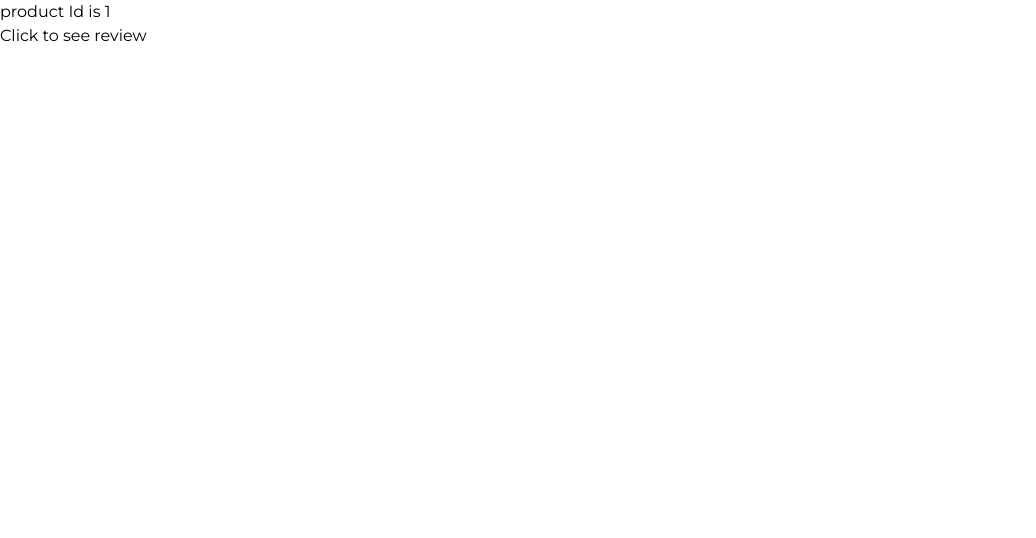
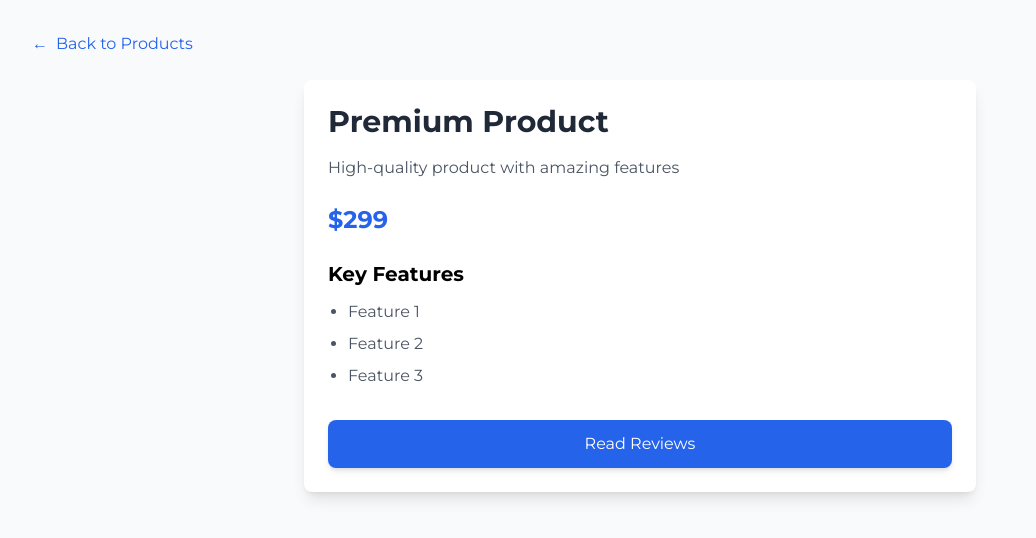
Before and after one commit to manoj-s-sb/next-auth-az, a Next.js app in the folder my-app/: page /products/1 in a window 1280 px wide. Shown: the top 538 px of the page, without its empty margins (0-1036 px from the left). Built offline with nearby package versions, Linux system fonts and the light colour scheme.

Commit message:
added all the files i src directory

```diff
--- /dev/null
+++ b/my-app/app/page.tsx
@@ -0,0 +1,23 @@
+"use client";
+import { useRouter } from "next/navigation";
+
+export default function Home() {
+  const router = useRouter();
+  return (
+    <main className="min-h-screen flex items-center justify-center bg-gray-50">
+      <div className="text-center">
+        <h1 className="text-4xl font-bold mb-6 text-gray-800">
+          Welcome to Our Store
+        </h1>
+        <button
+          onClick={() => router.push("./products")}
+          className="px-6 py-3 bg-blue-600 text-white rounded-lg
+                   hover:bg-blue-700 transition-colors duration-200
+                   shadow-md hover:shadow-lg"
+        >
+          View Products
+        </button>
+      </div>
+    </main>
+  );
+}
--- /dev/null
+++ b/my-app/app/products/[productsId]/page.tsx
@@ -0,0 +1,57 @@
+"use client";
+import { useParams, useRouter } from "next/navigation";
+import React from "react";
+
+const ProductDetails = () => {
+  const params = useParams();
+  const router = useRouter();
+
+  // Mock product data - replace with actual data fetching
+  const product = {
+    id: params.productsId,
+    name: "Premium Product",
+    description: "High-quality product with amazing features",
+    price: "$299",
+    features: ["Feature 1", "Feature 2", "Feature 3"],
+  };
+
+  return (
+    <div className="min-h-screen bg-gray-50 p-8">
+      <button
+        onClick={() => router.back()}
+        className="mb-6 text-blue-600 hover:text-blue-800 flex items-center gap-2"
+      >
+        <span>←</span> Back to Products
+      </button>
+
+      <div className="bg-white rounded-lg shadow-lg p-6 max-w-2xl mx-auto">
+        <h1 className="text-3xl font-bold mb-4 text-gray-800">{product.name}</h1>
+        <p className="text-gray-600 mb-6">{product.description}</p>
+        <p className="text-2xl font-bold text-blue-600 mb-6">{product.price}</p>
+
+        <div className="mb-8">
+          <h2 className="text-xl font-semibold mb-3">Key Features</h2>
+          <ul className="list-disc pl-5 space-y-2">
+            {product.features.map((feature, index) => (
+              <li key={index} className="text-gray-600">{feature}</li>
+            ))}
+          </ul>
+        </div>
+
+        <div className="flex gap-4">
+          <button
+            onClick={() => router.push(`/products/${params.productsId}/review/65`)}
+            className="flex-1 bg-blue-600 text-white py-3 px-6 rounded-lg
+                     hover:bg-blue-700 transition-colors duration-200
+                     shadow-md hover:shadow-lg"
+          >
+            Read Reviews
+          </button>
+
+        </div>
+      </div>
+    </div>
+  );
+};
+
+export default ProductDetails;
--- /dev/null
+++ b/my-app/app/products/[productsId]/review/[review]/page.tsx
@@ -0,0 +1,59 @@
+"use client";
+import { useParams, useRouter } from "next/navigation";
+import React from "react";
+
+const ReviewPage: React.FC = () => {
+  const params = useParams();
+  const router = useRouter();
+
+  // Mock review data - replace with actual data fetching
+  const review = {
+    id: params.review,
+    productId: params.productsId,
+    rating: 4,
+    author: "John Doe",
+    date: "March 15, 2024",
+    content: "This product exceeded my expectations. The quality is outstanding and the features are exactly what I needed.",
+  };
+
+  return (
+    <div className="min-h-screen bg-gray-50 p-8">
+      <button
+        onClick={() => router.back()}
+        className="mb-6 text-blue-600 hover:text-blue-800 flex items-center gap-2"
+      >
+        <span>←</span> Back to Product
+      </button>
+
+      <div className="bg-white rounded-lg shadow-lg p-6 max-w-2xl mx-auto">
+        <h1 className="text-2xl font-bold mb-6 text-gray-800">Product Review</h1>
+
+        <div className="mb-4">
+          <div className="flex items-center justify-between mb-2">
+            <span className="font-semibold text-gray-700">{review.author}</span>
+            <span className="text-gray-500 text-sm">{review.date}</span>
+          </div>
+
+          <div className="flex items-center mb-4">
+            {[...Array(5)].map((_, index) => (
+              <span
+                key={index}
+                className={`text-2xl ${index < review.rating ? 'text-yellow-400' : 'text-gray-300'}`}
+              >
+                ★
+              </span>
+            ))}
+          </div>
+
+          <p className="text-gray-600 leading-relaxed">
+            {review.content}
+          </p>
+        </div>
+
+
+      </div>
+    </div>
+  );
+};
+
+export default ReviewPage;
--- /dev/null
+++ b/my-app/app/products/page.tsx
@@ -0,0 +1,40 @@
+"use client";
+import { useRouter } from "next/navigation";
+import React from "react";
+
+const Products = () => {
+  const router = useRouter();
+
+  const products = [
+    { id: "1987", name: "Premium Headphones", price: "$299" },
+    { id: "1988", name: "Wireless Speaker", price: "$199" },
+    { id: "1989", name: "Smart Watch", price: "$249" },
+  ];
+
+  return (
+    <div className="min-h-screen bg-gray-50 p-8">
+      <h1 className="text-3xl font-bold mb-8 text-gray-800">Our Products</h1>
+
+      <div className="grid grid-cols-1 md:grid-cols-2 lg:grid-cols-3 gap-6">
+        {products.map((product) => (
+          <div
+            key={product.id}
+            className="bg-white rounded-lg shadow-md p-6 hover:shadow-lg transition-shadow duration-200"
+          >
+            <h2 className="text-xl font-semibold mb-2">{product.name}</h2>
+            <p className="text-gray-600 mb-4">{product.price}</p>
+            <button
+              onClick={() => router.push(`/products/${product.id}`)}
+              className="w-full px-4 py-2 bg-blue-600 text-white rounded-md
+                       hover:bg-blue-700 transition-colors duration-200"
+            >
+              View Details
+            </button>
+          </div>
+        ))}
+      </div>
+    </div>
+  );
+};
+
+export default Products;
--- a/my-app/src/app/products/[productsId]/page.tsx
+++ /dev/null
@@ -1,23 +0,0 @@
-"use client";
-import { useParams, useRouter } from "next/navigation";
-import React from "react";
-
-const ProductId = () => {
-  const params = useParams();
-  const router = useRouter();
-  return (
-    <>
-      <div>product Id is {params.productsId}</div>
-      <button
-        onClick={() => {
-          router.push(`/products/${params.productsId}/review/65`);
-        }}
-        className="bg-blue-500 hover:bg-blue-600 text-white font-semibold py-2 px-4 rounded-lg shadow-md transition duration-300 ease-in-out transform hover:scale-105 focus:outline-none focus:ring-2 focus:ring-blue-500 focus:ring-opacity-50"
-      >
-        Click to see review
-      </button>
-    </>
-  );
-};
-
-export default ProductId;
```
Also changed, not shown: my-app/src/app/page.tsx (deleted, +0 -15 lines), my-app/src/app/products/[productsId]/review/[review]/page.tsx (deleted, +0 -18 lines), my-app/src/app/products/page.tsx (deleted, +0 -25 lines), my-app/app/globals.css (renamed from my-app/src/app/globals.css), my-app/app/layout.tsx (renamed from my-app/src/app/layout.tsx).
